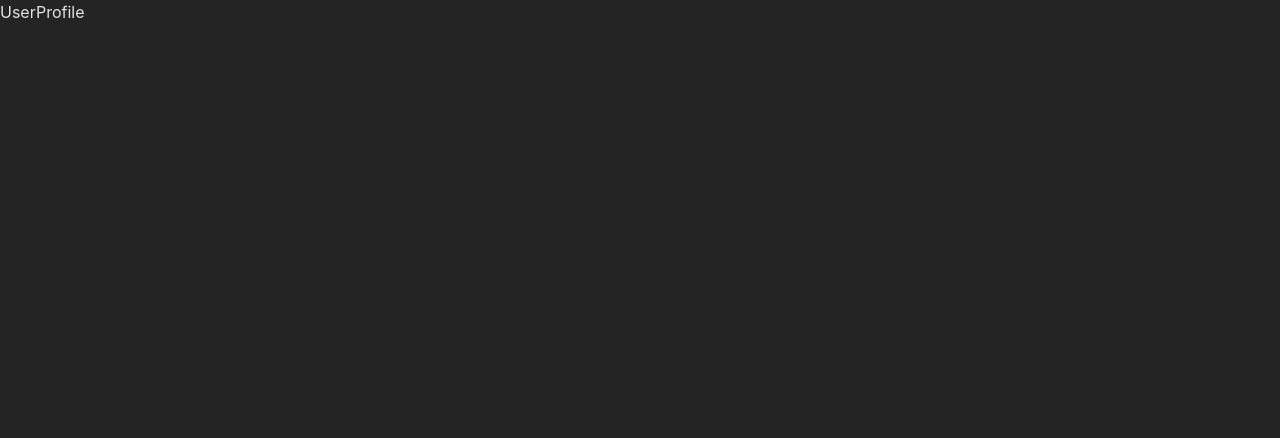
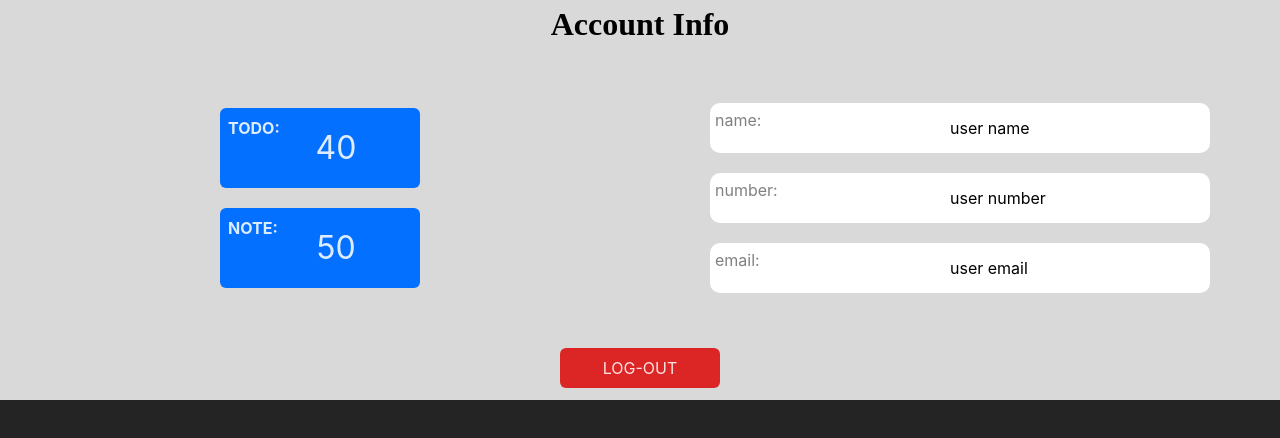
Before and after one commit to shailendrapawar/scribbleFrontend, a React (Vite) app: page /userProfile in a window 1280 px wide. Shown: the top 438 px of the page. Built offline with nearby package versions, Linux system fonts and the light colour scheme.

Commit message:
user profile page desiging done

```diff
--- a/src/components/authPages/Login.jsx
+++ b/src/components/authPages/Login.jsx
@@ -1,7 +1,7 @@
 import React, { useState } from 'react';
 import styled from 'styled-components';
 import { Link, useNavigate } from 'react-router-dom';
-import {} from 'react-router-dom'
+import { } from 'react-router-dom'
 import axios from 'axios';
 
 const Container = styled.div`
@@ -52,7 +52,7 @@ const StyledLink = styled(Link)`
 
 const Login = () => {
 
-  const naviagte=useNavigate();
+  const naviagte = useNavigate();
 
   const [email, setEmail] = useState("")
   const [password, setPassword] = useState("")
@@ -78,7 +78,9 @@ const Login = () => {
   const handleLogin = async (e) => {
     e.preventDefault()
 
-    if (validate()) {
+    const isValid = validate()
+
+    if (isValid) {
       const res = await axios.post(import.meta.env.VITE_API_URL + "/login", userData);
       console.log(res)
 
@@ -86,9 +88,9 @@ const Login = () => {
       if (res.data.status == 200) {
         setError(res.data.msg)
 
-        setTimeout(()=>{
+        setTimeout(() => {
           naviagte("/userProfile")
-        },2000)
+        }, 2000)
 
       }
 
@@ -102,8 +104,6 @@ const Login = () => {
       }
 
     } else {
-
-
       setTimeout(() => {
         setError("")
       }, 3000)
@@ -122,13 +122,10 @@ const Login = () => {
           <Input value={password} onChange={(e) => {
             setPassword(e.target.value)
           }} className=' outline-none' type="password" placeholder="Enter Password" />
-
-
           <StyledLink to="/register">new here? Register</StyledLink>
-          <button onClick={(e)=>{
+          <button onClick={(e) => {
             handleLogin(e)
-          }} className= ' w-32 h-10 ml-10 mt-2  bg-blue-600 rounded-md'>LOGIN</button>
-
+          }} className=' w-32 h-10 ml-10 mt-2  bg-blue-600 rounded-md'>LOGIN</button>
         </LoginForm>
       </Container>
     </>
--- a/src/components/authPages/Register.jsx
+++ b/src/components/authPages/Register.jsx
@@ -1,7 +1,8 @@
-import React from 'react';
+import React, { useState } from 'react';
 import styled from 'styled-components';
-import { Link } from 'react-router-dom';
-
+import { Link, useNavigate } from 'react-router-dom';
+import axios from 'axios';
+import {} from 'react-router-dom'
 const Container = styled.div`
   display: flex;
   justify-content: center;
@@ -62,18 +63,86 @@ const StyledLink = styled(Link)`
   }
 `;
 
-const Register = () => (
+const Register = () => {
+
+  const navigate=useNavigate()
+  const [name, setName] = useState("");
+  const [email, setEmail] = useState("");
+  const [number, setNumber] = useState("");
+  const [password, setPassword] = useState("")
+  const [error, setError] = useState("")
+
+  const validate = () => {
+
+    if (name == "") {
+      setError("enter name")
+      return false
+    }
+    if (email == "") {
+      setError("enter email")
+      return false
+    }
+
+    if (number == "") {
+      setError("enter number")
+      return false
+    }
+
+    if (password == "") {
+      setError("enter password")
+      return false
+    }
+    setError("")
+    return true
+
+  }
+
+  const handleRegister = async () => {
+    const isValid = validate()
+    if (isValid) {
+      const userData = {
+        email, name, number, password
+      }
+
+      const res = await axios.post(import.meta.env.VITE_API_URL + "/register", userData)
+
+      setError("")
+
+      if (res.data.status == 200) {
+        setError(res.data.msg)
+        navigate("/login")
+
+      } else {
+
+        setError(res.data.msg)
+        setEmail("")
+        setPassword("")
+        setTimeout(() => {
+          setError("")
+
+        }, 3000)
+      }
+
+    } else {
+
+    }
+
+  }
+
+  return (
     <Container>
       <Form>
         <Title className='text-black text-2xl font-semibold'>Register</Title>
-      <Input className=' outline-none' type="text" placeholder="Enter Name" />
-      <Input className=' outline-none' type="text" placeholder="Enter Number" />
-      <Input className=' outline-none' type="email" placeholder="Enter Email" />
-      <Input className=' outline-none' type="password" placeholder="Enter Password" />
-      <Button>Register</Button>
+        <p className='text-red-600 h-5 mb-2'>{error}</p>
+        <Input value={name} onChange={(e) => setName(e.target.value)} className=' outline-none' type="text" placeholder="Enter Name" />
+        <Input value={number} onChange={(e) => setNumber(e.target.value)} className=' outline-none' type="text" placeholder="Enter Number" />
+        <Input value={email} onChange={(e) => setEmail(e.target.value)} className=' outline-none' type="email" placeholder="Enter Email" />
+        <Input value={password} onChange={(e) => setPassword(e.target.value)} className=' outline-none' type="password" placeholder="Enter Password" />
+        <Button onClick={(e) => handleRegister(e)}>Register</Button>
         <StyledLink to="/login">already user? Login</StyledLink>
       </Form>
     </Container>
   );
+}
 
 export default Register;
--- a/src/components/userProfile/UserProfile.jsx
+++ b/src/components/userProfile/UserProfile.jsx
@@ -2,8 +2,38 @@ import React from 'react'
 import './userProfile.css'
 const UserProfile = () => {
   return (
-    <div>UserProfile</div>
-  )
+    <div className='userProfile-body'>
+      <h1 className=' text-black text-center '>Account Info</h1>
+
+      <main className='userData '>
+        <section className='userData-left'>
+
+          <div className='todo-count rounded-md relative flex'>
+            <b className='absolute top-2 left-2'>TODO:</b>   <span className=''>40</span>
+          </div>
+          <div className='note-count rounded-md relative flex'>
+            <b className='absolute top-2 left-2'>NOTE:</b>   <span>50</span>
+          </div>
+
+        </section>
+        <section className='userData-right'>
+          <div className='userName-body'>
+            <span>name:</span><p>user name</p>
+          </div>
+          <div className='userNumber-body'>
+            <span>number:</span><p>user number </p>
+          </div>
+          <div className='userEmail-body'>
+            <span>email:</span><p>user email </p>
+          </div>
+        </section>
+      </main>
+
+      <button className=' bg-red-600 w-40 h-10 rounded-md' >LOG-OUT</button>
+
+    </div>
+  );
+
 }
 
 export default UserProfile
--- a/src/components/userProfile/userProfile.css
+++ b/src/components/userProfile/userProfile.css
@@ -0,0 +1,82 @@
+.userProfile-body {
+    height: 400px;
+    background-color: #D9D9D9;
+    display: flex;
+    flex-direction: column;
+    align-items: center;
+}
+
+.userProfile-body h1 {
+    font-size: 2rem;
+    font-weight: 600;
+    font-family: cursive;
+}
+
+.userData {
+    height: 75%;
+    display: flex;
+    width: 100%;
+}
+
+.userData-left {
+    width: 50%;
+    display: flex;
+    flex-direction: column;
+    gap: 20px;
+    align-items: center;
+    justify-content: center;
+}
+.todo-count {
+    height: 80px;
+    width: 200px;
+    align-items: center;
+    justify-content: center;
+    background-color: #0370FF;
+}
+.todo-count span{
+    font-size: 2rem;
+    margin-left: 2rem;
+}
+
+.note-count {
+    height: 80px;
+    width: 200px;
+    align-items: center;
+    justify-content: center;
+    background-color: #0370FF;
+}
+.note-count span{
+    font-size: 2rem;
+    margin-left: 2rem;
+}
+.userData-right {
+    width: 50%;
+    display: flex;
+    flex-direction: column;
+    justify-content: center;
+    align-items: center;
+    gap: 20px;
+}
+.userData-right div{
+    height: 50px;
+    width: 100%;
+    position: relative;
+    display: flex;
+    align-items: center;
+    justify-content: flex-end;
+    max-width: 500px;
+    background-color: white;
+    border-radius: 10px;
+}
+.userData-right div p{
+    display: inline;
+    width: 50%;
+    margin-right: 10px;
+    color: black;
+}
+.userData-right div span{
+    position:absolute;
+    left: 5px;
+    top: 5px;
+    color: grey;
+}
```
Lines whose indentation alone changed are shown as unchanged.
